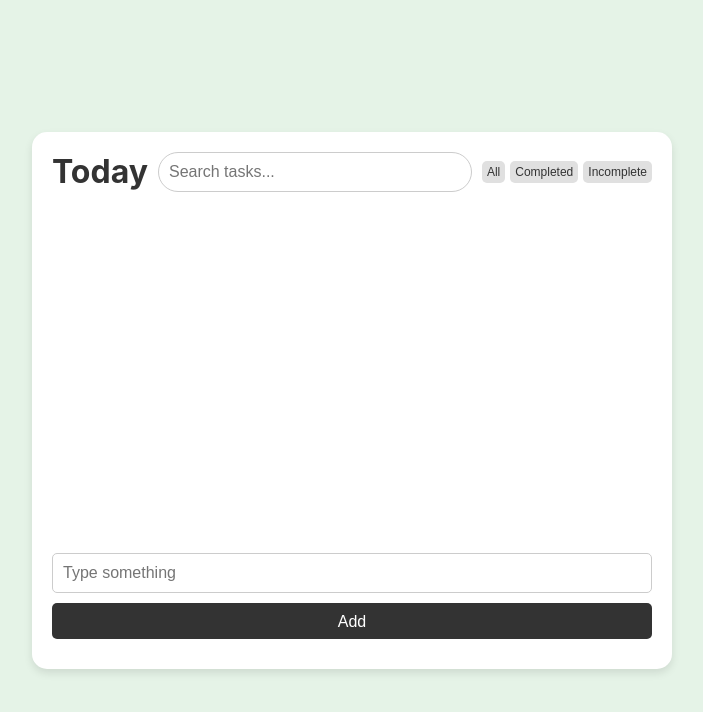
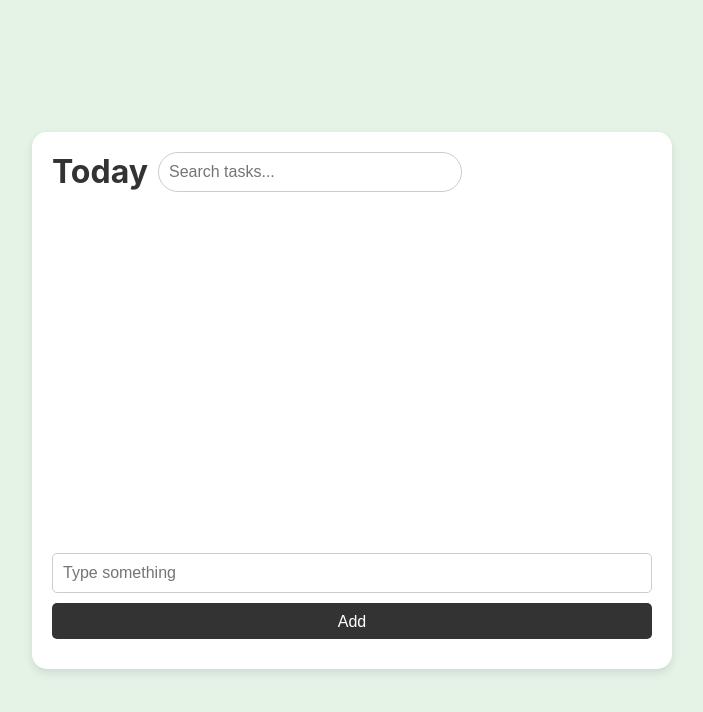
Before and after one commit to vermaprince123/todoapp, a React (Create React App) app: page / in a window 1280 px wide. Shown: the top 712 px of the page, without its empty margins (288-991 px from the left). Built offline with nearby package versions, Linux system fonts and the light colour scheme.

Commit message:
Shimmer UI in buttons

```diff
--- a/src/components/TodoFilter.tsx
+++ b/src/components/TodoFilter.tsx
@@ -1,18 +1,22 @@
-import React from 'react';
+import React, { useState } from 'react';
 import { useTodoContext } from '../context/TodoContext';
 import { CustomButton } from '../common';
 import { Filter } from '../utils/constant';
 import './todoFilter.css';
+import ShimmerBox from '../common/ShimmerBox';
 const TodoFilter = () => {
+  const [loading, setLoading] = useState(true);
   const { filter, setFilter } = useTodoContext();
   const { All, Completed, Incomplete } = Filter;
 
   const isActive = (status: string) => (status === filter ? 'active' : '');
   const getClass = (status: string) => `filter-btn ${isActive(status)}`;
 
+  setTimeout(() => setLoading(false), 3000);
 
+  const ButtonGroup = () => {
     return (
-    <div className="filter-btns">
+      <>
         <CustomButton
           className={getClass(All)}
           onClick={() => setFilter(All)}
@@ -31,6 +35,13 @@ const TodoFilter = () => {
           disabled={filter === Incomplete}
           text={Incomplete}
         />
+      </>
+    )
+  }
+
+  return (
+    <div className="filter-btns">
+      {loading ? <ShimmerBox /> : <ButtonGroup />}
     </div>
   );
 };
--- a/src/components/todoFilter.css
+++ b/src/components/todoFilter.css
@@ -1,9 +1,9 @@
 .filter-btns {
-  flex: 1;
   display: flex;
   gap: 5px;
   width: 30%;
-  height: 100%;
+  height: 22px;
+  border-radius: 5px;
 }
 
 .filter-btn {
```
Lines whose indentation alone changed are shown as unchanged.
